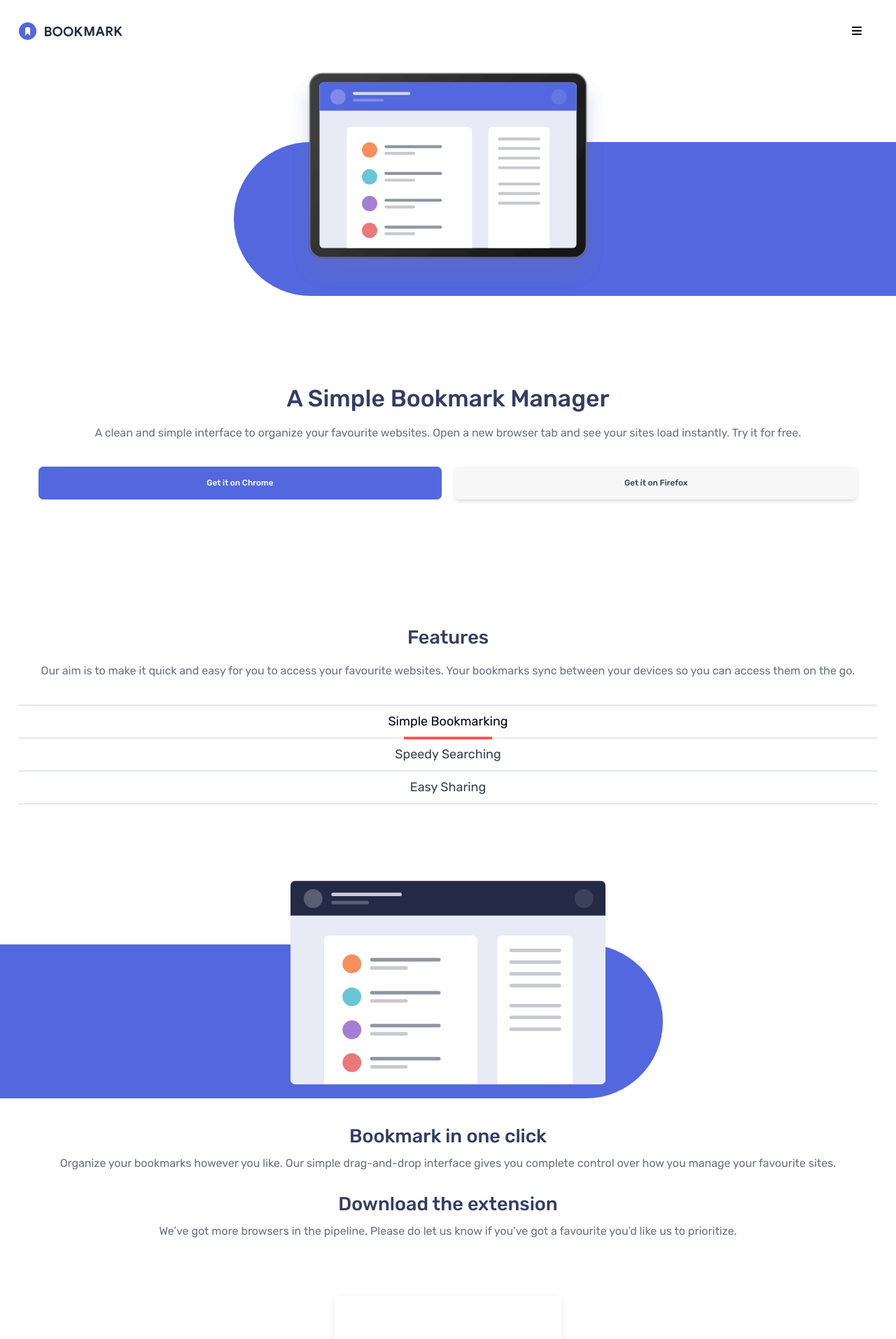
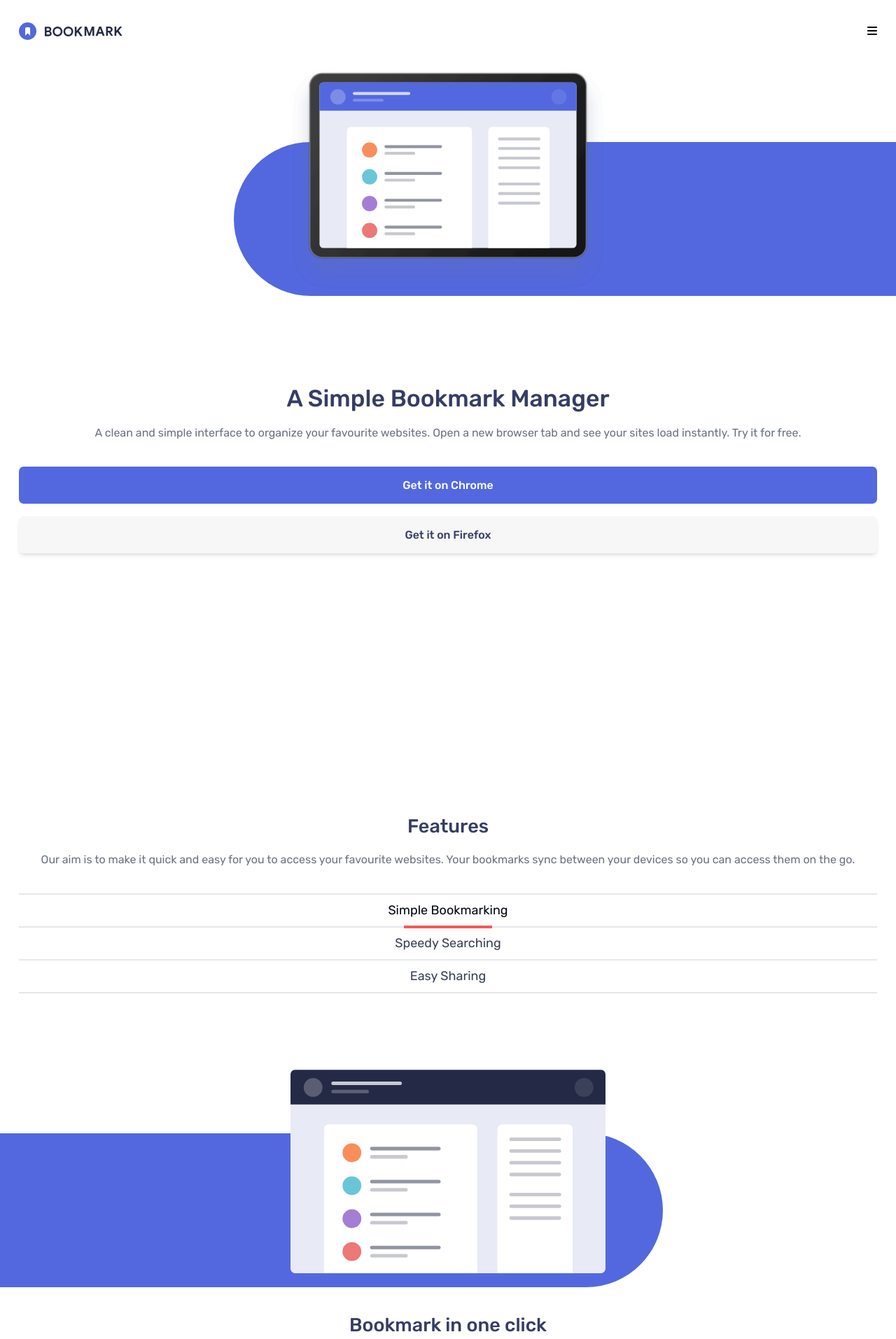
Before and after one commit to 7-falseparfait/Bookmark_Landing_Page, a React (Vite) app: page / in a window 1280 px wide. Shown: the top 1914 px of the page at 70% size. Built offline with nearby package versions, Linux system fonts and the light colour scheme.

Commit message:
Add final touches

```diff
--- a/src/Extension.jsx
+++ b/src/Extension.jsx
@@ -19,7 +19,7 @@ export function Extension() {
     },
   ];
   return (
-    <div className="mt-20 px-6 md:h-[80vh] md:mt-[22rem] md:px-16">
+    <div className="h-[90vh] mt-[15rem] px-6 md:h-[80vh] md:mt-[22rem] md:px-16">
       <div>
         <h2 className="font-medium text-2xl  text-blue-950 text-center md:text-3xl">
           Download the extension
--- a/src/Faqs.jsx
+++ b/src/Faqs.jsx
@@ -29,7 +29,7 @@ export function Faqs() {
     setOpenIndex(index === openIndex ? null : index);
   }
   return (
-    <div className="px-6 mt-24 md:w-[50%] md:flex flex-col place-self-center md:px-16">
+    <div className="px-6 mt-[55rem] h-[90vh] md:w-[50%] md:flex flex-col place-self-center md:px-16">
       <h2 className="text-2xl font-medium text-center md:text-3xl">
         Frequently Asked Questions
       </h2>
--- a/src/Features.jsx
+++ b/src/Features.jsx
@@ -5,7 +5,7 @@ export function Features() {
   const [activeTab, setActiveTab] = useState(0);
   const features = ["Simple Bookmarking", "Speedy Searching", "Easy Sharing"];
   return (
-    <div className=" h-[90vh] px-6 md:px-16 text-center md:mt-24 md:pl-0 md:h-[90vh]">
+    <div className="mt-[15rem] min-h-[100vh] px-6 md:px-16 text-center md:mt-24 md:pl-0 md:h-[90vh]">
       <h3 className="font-medium text-2xl md:text-3xl  text-blue-950 md:ml-6">
         Features
       </h3>
--- a/src/Header.jsx
+++ b/src/Header.jsx
@@ -24,7 +24,7 @@ export function Header() {
         <img src="images/logo-bookmark.svg" alt="logo" />
         <FontAwesomeIcon
           onClick={() => setisOpen(true)}
-          className="cursor-pointer transition-all duration-300 hover:scale-110 md:hidden pr-5"
+          className="cursor-pointer transition-all duration-300 hover:scale-110 md:hidden"
           icon={faBars}
         />
         <div className="hidden md:flex items-center gap-8 justify-center">
--- a/src/Hero.jsx
+++ b/src/Hero.jsx
@@ -23,15 +23,15 @@ export function Hero() {
           a new browser tab and see your sites load instantly. Try it for free.
         </p>
         <div className="flex flex-wrap gap-4 justify-center mt-8 md:justify-start">
-          <Button className="xs:w-[47%] xs:text-[0.653rem] md:text-[1.2rem]">
+          <Button className="w-full md:w-auto md:text-[1.2rem]">
             Get it on Chrome
           </Button>
           <Button
             variant="secondary"
-            className="xs:w-[47%] shadow-md text-[0.653rem] md:text-[1.2rem]"
+            className="w-full md:w-auto shadow-md md:text-[1.2rem]"
           >
             Get it on Firefox
-          </Button>{" "}
+          </Button>
         </div>
       </div>
     </div>
```
